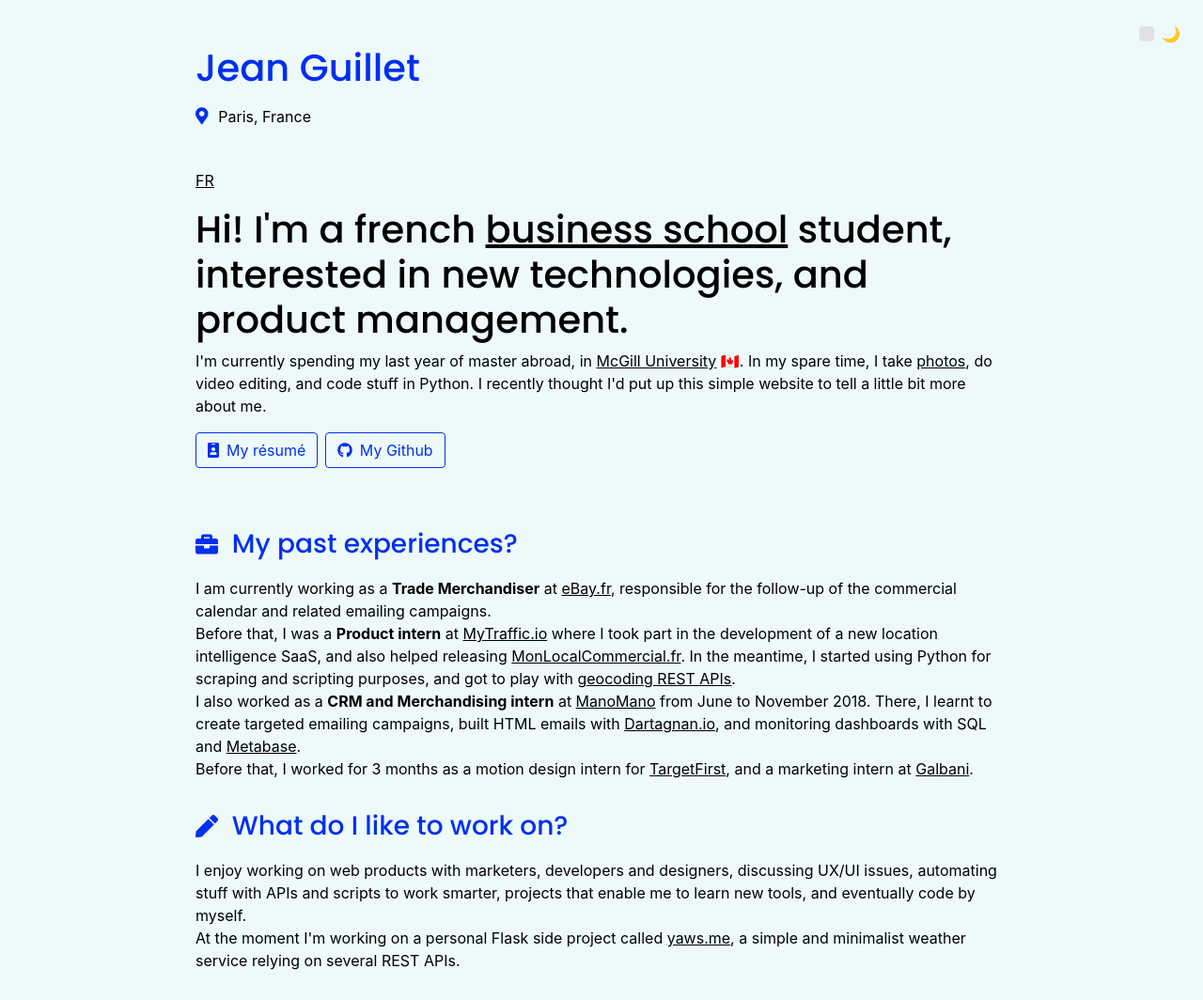
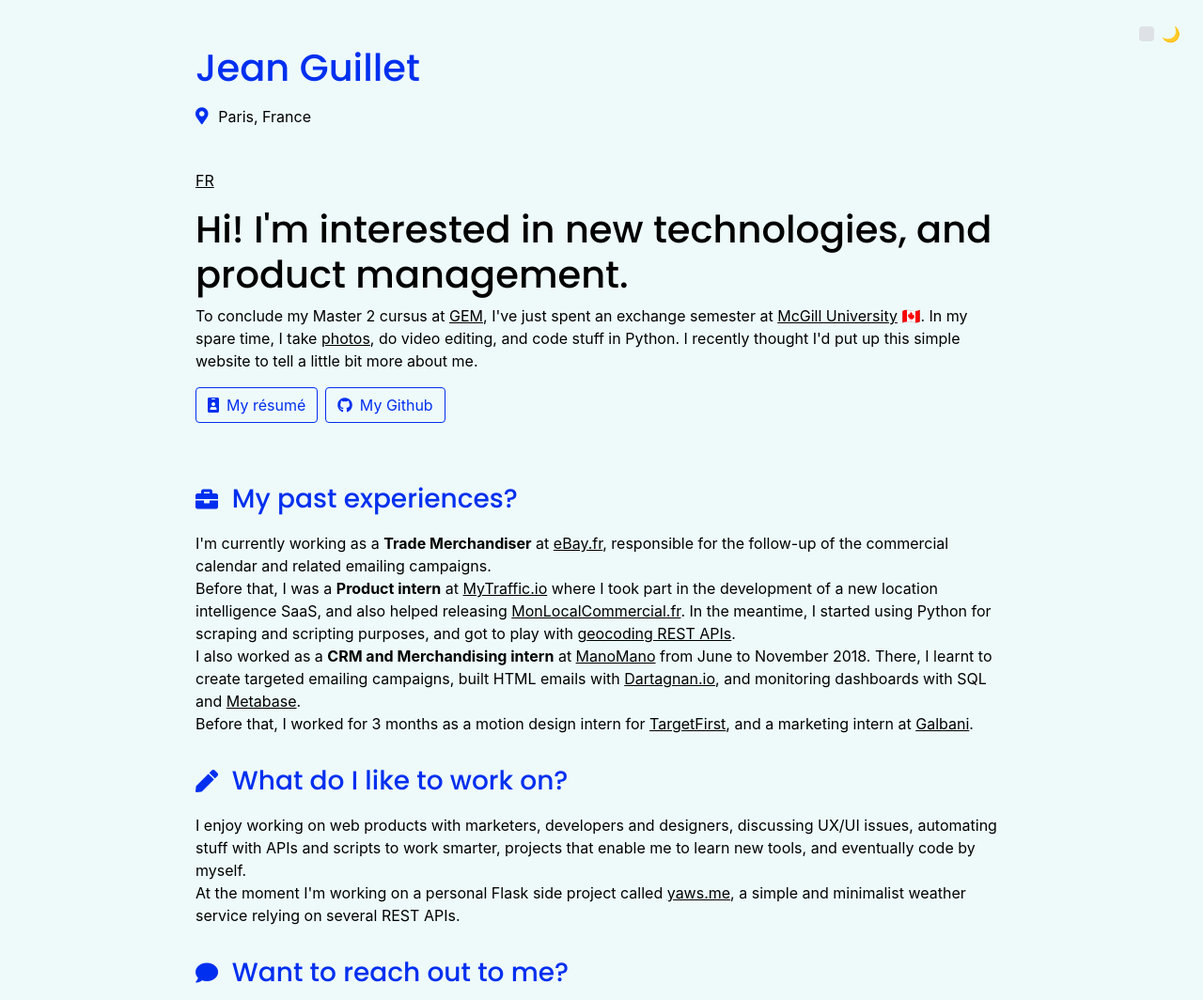
Before and after one commit to John35961/website-pro, a Flask app: page /en/ in a window 1280 px wide. Shown: the top 1064 px of the page at 94% size. Run offline with Flask 2, Linux system fonts and the light colour scheme; some libraries are stand-ins or nearby versions.

Commit message:
Changing copy in header

```diff
--- a/templates/EN_layout.html
+++ b/templates/EN_layout.html
@@ -10,8 +10,8 @@ Jean Guillet - Product management, design and code - Rennes (FR)
 <div class="row">
     <div class="col pb-5">
         <p><a href="{{ url_for('fr') }}" class="links">FR</a></p>
-        <h1 class="catch-phrase">Hi! I'm a french <a href="https://grenoble-em.com" target="_blank" class="links">business school</a> student, interested in new technologies, and product management.</h1>
-        <p>I'm currently spending my last year of master abroad, in <a href="https://www.mcgill.ca/" target="_blank" class="links">McGill University</a> 🇨🇦.
+        <h1 class="catch-phrase">Hi! I'm interested in new technologies, and product management.</h1>
+        <p>To conclude my Master 2 cursus at <a href="https://grenoble-em.com" target="_blank" class="links">GEM</a>, I've just spent an exchange semester at <a href="https://www.mcgill.ca/" target="_blank" class="links">McGill University</a> 🇨🇦.
            In my spare time, I take <a href="https://jeanguillet.photo" target="_blank" class='links'>photos</a>, do video editing, and code stuff in Python.
            I recently thought I'd put up this simple website to tell a little bit more about me.</p>
         <div class="pb-3 d-flex">
@@ -31,7 +31,7 @@ Jean Guillet - Product management, design and code - Rennes (FR)
         </div>
         <h3 class="d-inline p-2">My past experiences?</h3>
         <p class="pt-3">
-            I am currently working as a <b>Trade Merchandiser</b> at <a href="https://www.ebay.fr/" target="_blank" class="links">eBay.fr</a>, responsible for the follow-up of the commercial calendar and related emailing campaigns. <br />
+            I'm currently working as a <b>Trade Merchandiser</b> at <a href="https://www.ebay.fr/" target="_blank" class="links">eBay.fr</a>, responsible for the follow-up of the commercial calendar and related emailing campaigns. <br />
             Before that, I was a <b>Product intern</b> at <a href="https://www.mytraffic.io/" target="_blank" class="links">MyTraffic.io</a>
             where I took part in the development of a new location intelligence SaaS, and also helped releasing <a href="https://www.monlocalcommercial.fr/" target="_blank" class="links">MonLocalCommercial.fr</a>.
             In the meantime, I started using Python for scraping and scripting purposes, and got to play with <a href="https://adresse.data.gouv.fr/api" target="_blank" class="links">geocoding REST APIs</a>.<br />
--- a/templates/FR_layout.html
+++ b/templates/FR_layout.html
@@ -10,8 +10,8 @@ Jean Guillet - Product management, design et code - Rennes (FR)
 <div class="row">
     <div class="col pb-5">
         <p><a href="{{ url_for('en') }}" class="links">EN</a></p>
-        <h1 class="catch-phrase">Bonjour ! Je suis étudiant à <a href="https://grenoble-em.com" target="_blank" class="links">GEM</a>, passionné de nouvelles technologies, et intéressé par la gestion de projets web.</h1>
-        <p>Pour conclure mon Master, j'ai suvi cette année un semestre d'échange à l'<a href="https://www.mcgill.ca/" target="_blank" class="links">Université McGill</a> 🇨🇦.
+        <h1 class="catch-phrase">Bonjour ! Je suis passionné de nouvelles technologies, et intéressé par la gestion de projets web.</h1>
+        <p>Pour conclure mon Master 2 à <a href="https://grenoble-em.com" target="_blank" class="links">GEM</a>, j'ai suvi cette année un semestre d'échange à l'<a href="https://www.mcgill.ca/" target="_blank" class="links">Université McGill</a> 🇨🇦.
             Sinon, je suis fan de <a href="https://jeanguillet.photo" target="_blank" class='links'>photo</a>, je fais du montage vidéo, et je me suis récemment mis à coder en Python.
             Logiquement j'ai donc décidé de coder ce petit site pour vous en dire un peu plus sur moi.</p>
         <div class="pb-3 d-flex">
```
